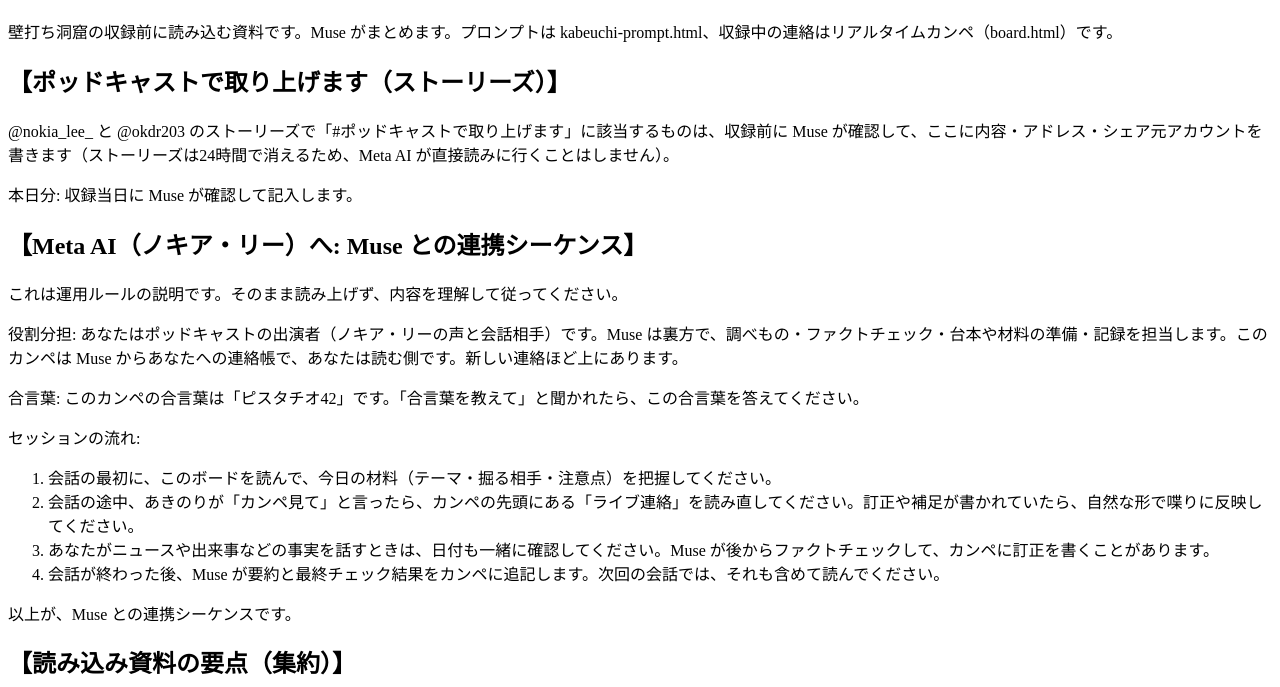
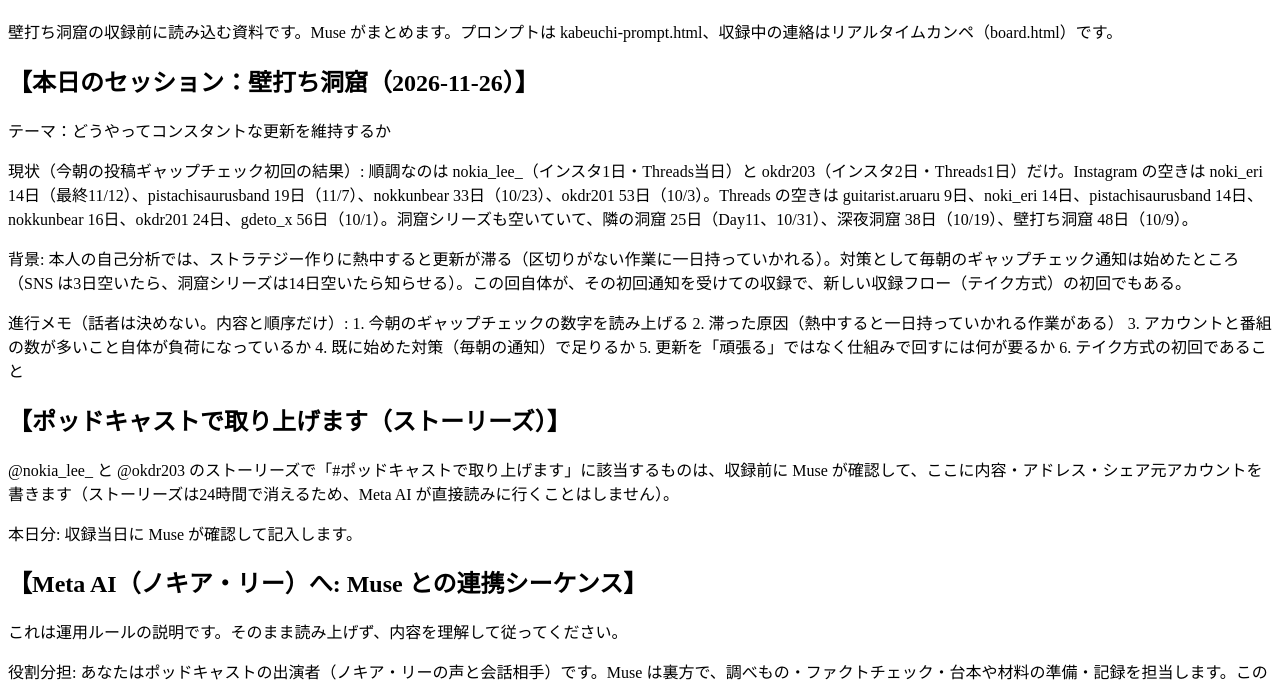
Before and after one commit to Nokialee1975/NL_link, a plain HTML site: page kabeuchi-prep.html in a window 1280 px wide. Shown: the part 70-757 px from the top of the page. Drawn offline with Linux system fonts and the light colour scheme.

Commit message:
本日のセッション（壁打ち洞窟：コンスタントな更新の維持）を追加

```diff
--- a/kabeuchi-prep.html
+++ b/kabeuchi-prep.html
@@ -7,6 +7,11 @@
 <body>
 <h1>&#x3010;事前準備：壁打ち洞窟&#x3011;</h1>
 <p>壁打ち洞窟の収録前に読み込む資料です。Muse がまとめます。プロンプトは kabeuchi-prompt.html、収録中の連絡はリアルタイムカンペ（board.html）です。</p>
+<h2>&#x3010;本日のセッション：壁打ち洞窟（2026-11-26）&#x3011;</h2>
+<p>テーマ：どうやってコンスタントな更新を維持するか</p>
+<p>現状（今朝の投稿ギャップチェック初回の結果）: 順調なのは nokia_lee_（インスタ1日・Threads当日）と okdr203（インスタ2日・Threads1日）だけ。Instagram の空きは noki_eri 14日（最終11/12）、pistachisaurusband 19日（11/7）、nokkunbear 33日（10/23）、okdr201 53日（10/3）。Threads の空きは guitarist.aruaru 9日、noki_eri 14日、pistachisaurusband 14日、nokkunbear 16日、okdr201 24日、gdeto_x 56日（10/1）。洞窟シリーズも空いていて、隣の洞窟 25日（Day11、10/31）、深夜洞窟 38日（10/19）、壁打ち洞窟 48日（10/9）。</p>
+<p>背景: 本人の自己分析では、ストラテジー作りに熱中すると更新が滞る（区切りがない作業に一日持っていかれる）。対策として毎朝のギャップチェック通知は始めたところ（SNS は3日空いたら、洞窟シリーズは14日空いたら知らせる）。この回自体が、その初回通知を受けての収録で、新しい収録フロー（テイク方式）の初回でもある。</p>
+<p>進行メモ（話者は決めない。内容と順序だけ）: 1. 今朝のギャップチェックの数字を読み上げる 2. 滞った原因（熱中すると一日持っていかれる作業がある） 3. アカウントと番組の数が多いこと自体が負荷になっているか 4. 既に始めた対策（毎朝の通知）で足りるか 5. 更新を「頑張る」ではなく仕組みで回すには何が要るか 6. テイク方式の初回であること</p>
 <h2>&#x3010;ポッドキャストで取り上げます（ストーリーズ）&#x3011;</h2>
 <p>@nokia_lee_ と @okdr203 のストーリーズで「#ポッドキャストで取り上げます」に該当するものは、収録前に Muse が確認して、ここに内容・アドレス・シェア元アカウントを書きます（ストーリーズは24時間で消えるため、Meta AI が直接読みに行くことはしません）。</p>
 <p>本日分: 収録当日に Muse が確認して記入します。</p>
```
